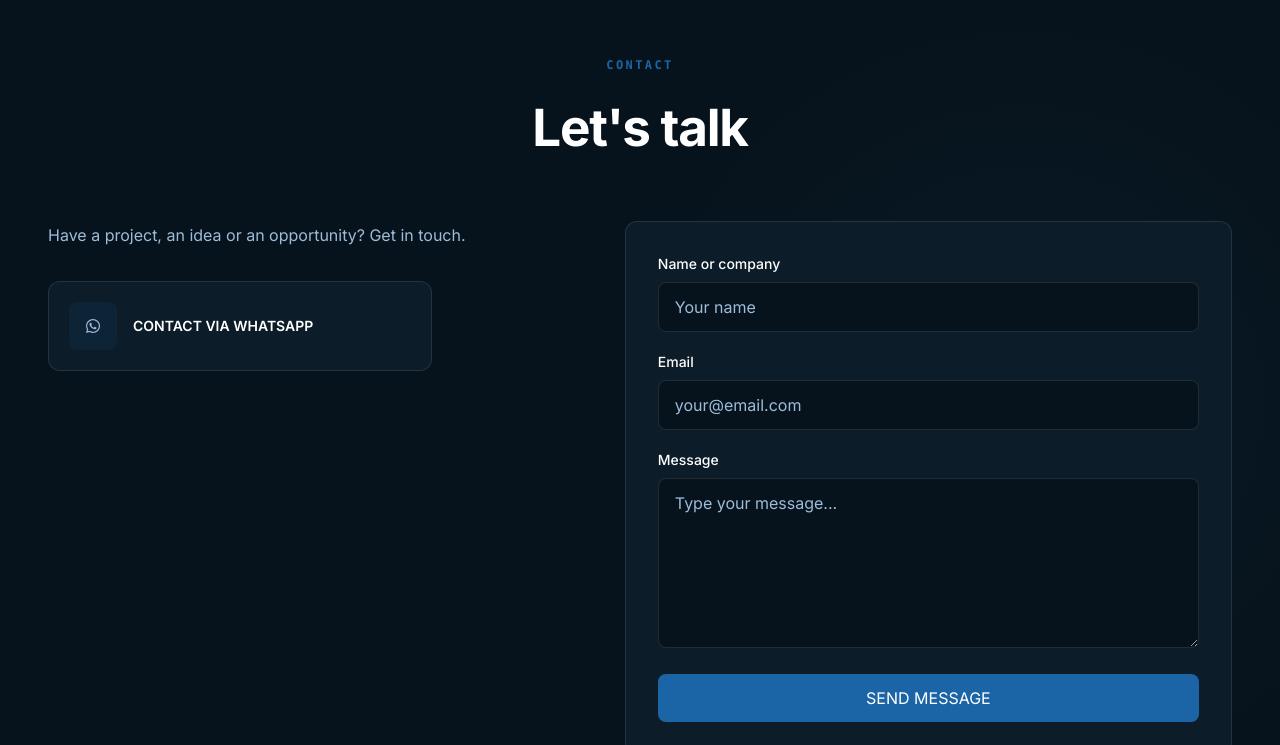
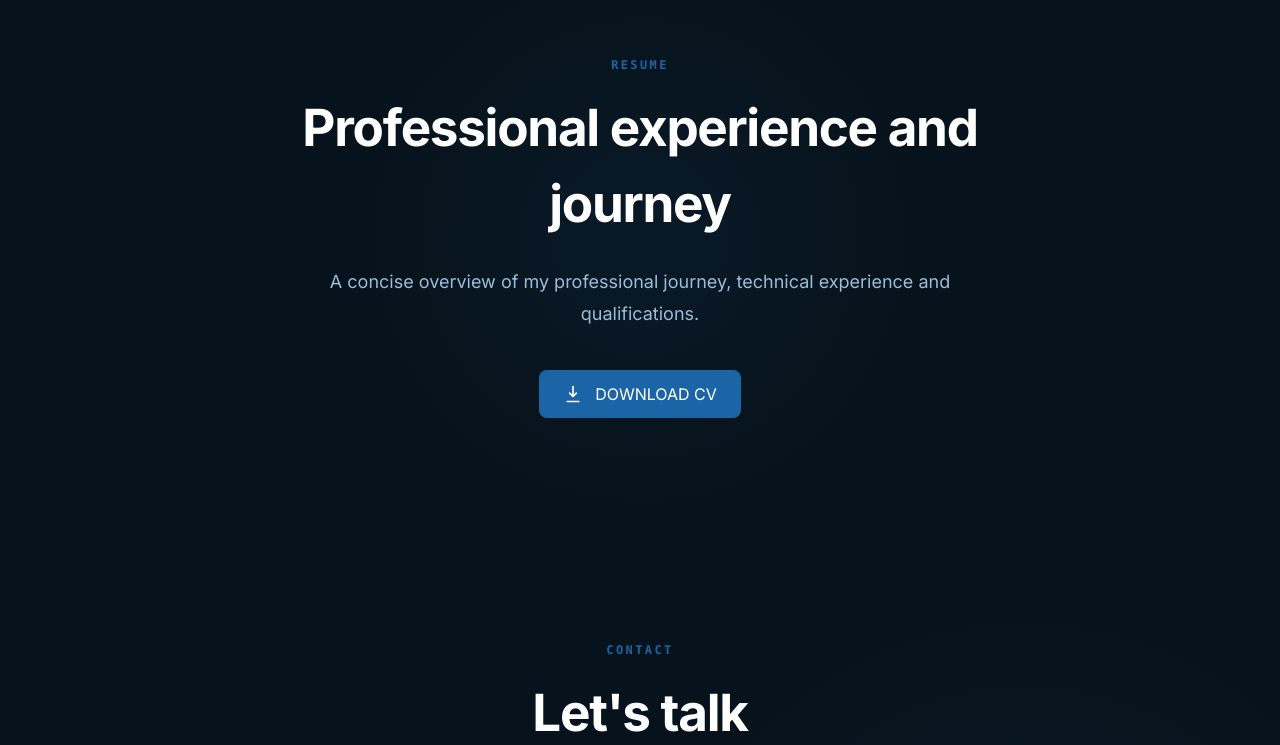
Before and after one commit to COAV-OSTERMANN-busisness/Leonardo-Sousa-Portfolio-2026, a Next.js app in the folder leonardosousa-portfolio/: page /en in a window 1280 px wide. Shown: the part 5101-5846 px from the top of the page. Built offline with nearby package versions, Linux system fonts and the light colour scheme; no server answers.

Commit message:
Add Resume section

```diff
--- a/leonardosousa-portfolio/app/[locale]/page.tsx
+++ b/leonardosousa-portfolio/app/[locale]/page.tsx
@@ -5,6 +5,7 @@ import {
   Header,
   Hero,
   Portfolio,
+  Resume,
   Skills,
 } from "@/components";
 
@@ -27,6 +28,7 @@ export default async function Page({ params }: PageProps) {
         <About locale={locale} />
         <Skills locale={locale} />
         <Portfolio locale={locale} />
+        <Resume locale={locale} />
         <Contact locale={locale} />
       </main>
 
--- /dev/null
+++ b/leonardosousa-portfolio/components/Resume/Resume.tsx
@@ -0,0 +1,65 @@
+import { getMessages, type Locale } from "@/i18n";
+
+interface ResumeProps {
+  locale: Locale;
+}
+
+export default function Resume({ locale }: ResumeProps) {
+  const messages = getMessages(locale);
+  const { resume } = messages;
+
+  return (
+    <section
+      id="resume"
+      className="relative overflow-hidden bg-[var(--color-background)] py-24 sm:py-28"
+      aria-labelledby="resume-title"
+    >
+      <div className="absolute inset-0 bg-[radial-gradient(circle_at_50%_50%,rgba(27,101,166,0.08),transparent_40%)]" />
+
+      <div className="relative mx-auto w-full max-w-4xl px-6 text-center sm:px-8 lg:px-12">
+        <header data-aos="fade-up">
+          <p className="mb-4 font-mono text-xs font-semibold uppercase tracking-[0.2em] text-[var(--color-primary)]">
+            {resume.eyebrow}
+          </p>
+
+          <h2
+            id="resume-title"
+            className="text-[clamp(2rem,4vw,3.5rem)] font-bold tracking-tight text-[var(--color-text-primary)]"
+          >
+            {resume.title}
+          </h2>
+
+          <p className="mx-auto mt-6 max-w-2xl text-base leading-8 text-[var(--color-text-secondary)] sm:text-lg">
+            {resume.description}
+          </p>
+        </header>
+
+        <div className="mt-10 flex justify-center" data-aos="fade-up">
+          <a
+            href="/documents/Profile.pdf"
+            download
+            className="group inline-flex items-center gap-3 rounded-lg bg-[var(--color-primary)] px-6 py-3 text-sm font-semibold text-white transition-all duration-200 hover:-translate-y-0.5 hover:bg-[var(--color-primary-dark)] focus:outline-none focus:ring-2 focus:ring-[var(--color-primary)] focus:ring-offset-2 focus:ring-offset-[var(--color-background)]"
+          >
+            <svg
+              aria-hidden="true"
+              viewBox="0 0 24 24"
+              fill="none"
+              stroke="currentColor"
+              strokeWidth="2"
+              className="h-5 w-5 transition-transform duration-200 group-hover:translate-y-0.5"
+            >
+              <path
+                strokeLinecap="round"
+                strokeLinejoin="round"
+                d="M12 3v12m0 0 4-4m-4 4-4-4"
+              />
+              <path strokeLinecap="round" strokeLinejoin="round" d="M5 21h14" />
+            </svg>
+
+            {resume.download}
+          </a>
+        </div>
+      </div>
+    </section>
+  );
+}
--- /dev/null
+++ b/leonardosousa-portfolio/components/Resume/index.ts
@@ -0,0 +1 @@
+export { default as Resume } from "./Resume";
--- a/leonardosousa-portfolio/components/index.ts
+++ b/leonardosousa-portfolio/components/index.ts
@@ -6,3 +6,4 @@ export { Portfolio } from "./Portfolio";
 export { Contact } from "./Contact";
 export { Footer } from "./Footer";
 export { ThemeToggle } from "./ThemeToggle";
+export { Resume } from "./Resume"
--- a/leonardosousa-portfolio/i18n/messages.ts
+++ b/leonardosousa-portfolio/i18n/messages.ts
@@ -9,6 +9,7 @@ export const messages = {
         about: "Sobre",
         skills: "Skills",
         portfolio: "Projetos",
+        resume: "Currículo",
         contact: "Contato",
       },
     },
@@ -155,6 +156,14 @@ export const messages = {
       },
     },
 
+    resume: {
+      eyebrow: "CURRÍCULO",
+      title: "Experiência e trajetória profissional",
+      description:
+        "Uma visão concisa da minha trajetória profissional, experiência técnica e qualificações.",
+      download: "BAIXAR CURRÍCULO",
+    },
+
     contact: {
       eyebrow: "CONTATO",
       title: "Vamos conversar",
@@ -190,6 +199,7 @@ export const messages = {
         about: "Sobre",
         skills: "Skills",
         portfolio: "Projetos",
+        resume: "Currículo",
         contact: "Contato",
       },
       languages: "Idiomas",
@@ -283,6 +293,7 @@ export const messages = {
         about: "About",
         skills: "Skills",
         portfolio: "Projects",
+        resume: "Resume",
         contact: "Contact",
       },
     },
@@ -427,6 +438,14 @@ export const messages = {
       },
     },
 
+    resume: {
+      eyebrow: "RESUME",
+      title: "Professional experience and journey",
+      description:
+        "A concise overview of my professional journey, technical experience and qualifications.",
+      download: "DOWNLOAD CV",
+    },
+
     contact: {
       eyebrow: "CONTACT",
       title: "Let's talk",
@@ -461,6 +480,7 @@ export const messages = {
         about: "About",
         skills: "Skills",
         portfolio: "Projects",
+        resume: "Resume",
         contact: "Contact",
       },
       languages: "Languages",
@@ -554,6 +574,7 @@ export const messages = {
         about: "Sobre mí",
         skills: "Skills",
         portfolio: "Proyectos",
+        resume: "Currículum",
         contact: "Contacto",
       },
     },
@@ -700,6 +721,14 @@ export const messages = {
       },
     },
 
+    resume: {
+      eyebrow: "CURRÍCULUM",
+      title: "Experiencia y trayectoria profesional",
+      description:
+        "Una visión concisa de mi trayectoria profesional, experiencia técnica y cualificaciones.",
+      download: "DESCARGAR CV",
+    },
+
     contact: {
       eyebrow: "CONTACTO",
       title: "Hablemos",
@@ -735,6 +764,7 @@ export const messages = {
         about: "Sobre mí",
         skills: "Skills",
         portfolio: "Proyectos",
+        resume: "Currículum",
         contact: "Contacto",
       },
       languages: "Idiomas",
@@ -828,6 +858,7 @@ export const messages = {
         about: "概要",
         skills: "スキル",
         portfolio: "プロジェクト",
+        resume: "履歴書",
         contact: "お問い合わせ",
       },
     },
@@ -972,6 +1003,13 @@ export const messages = {
       },
     },
 
+    resume: {
+      eyebrow: "履歴書",
+      title: "職務経験とキャリア",
+      description: "これまでのキャリア、技術経験、資格を簡潔にまとめています。",
+      download: "履歴書をダウンロード",
+    },
+
     contact: {
       eyebrow: "お問い合わせ",
       title: "お問い合わせください",
@@ -1007,6 +1045,7 @@ export const messages = {
         about: "概要",
         skills: "スキル",
         portfolio: "プロジェクト",
+        resume: "履歴書",
         contact: "お問い合わせ",
       },
       languages: "言語",
```
Also changed, not shown: 1 other file (tests, documents, lock files or other folders).
